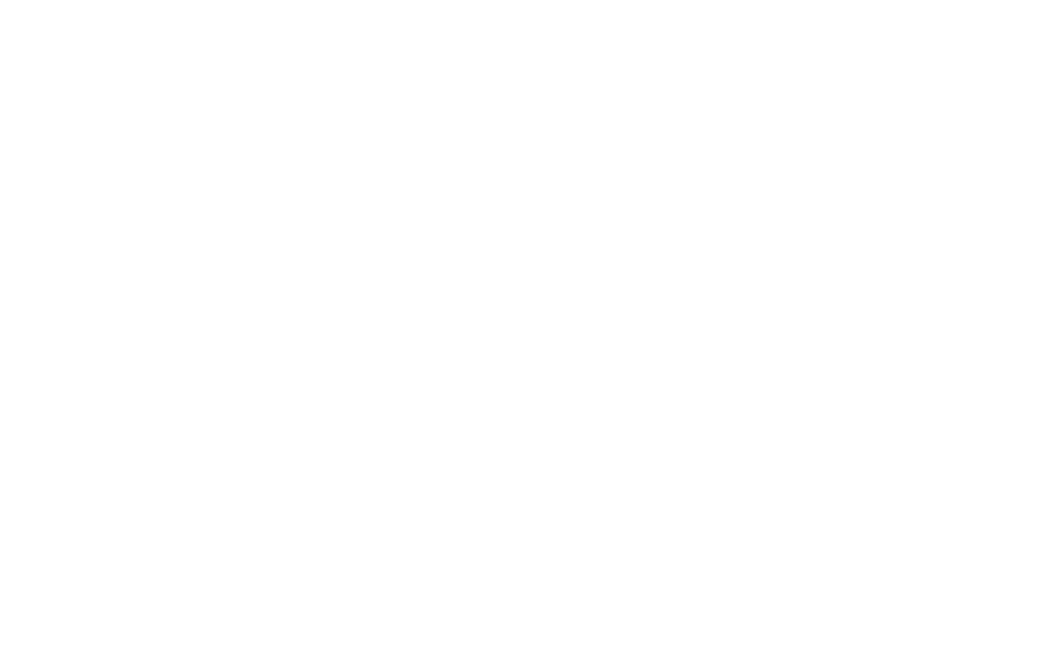
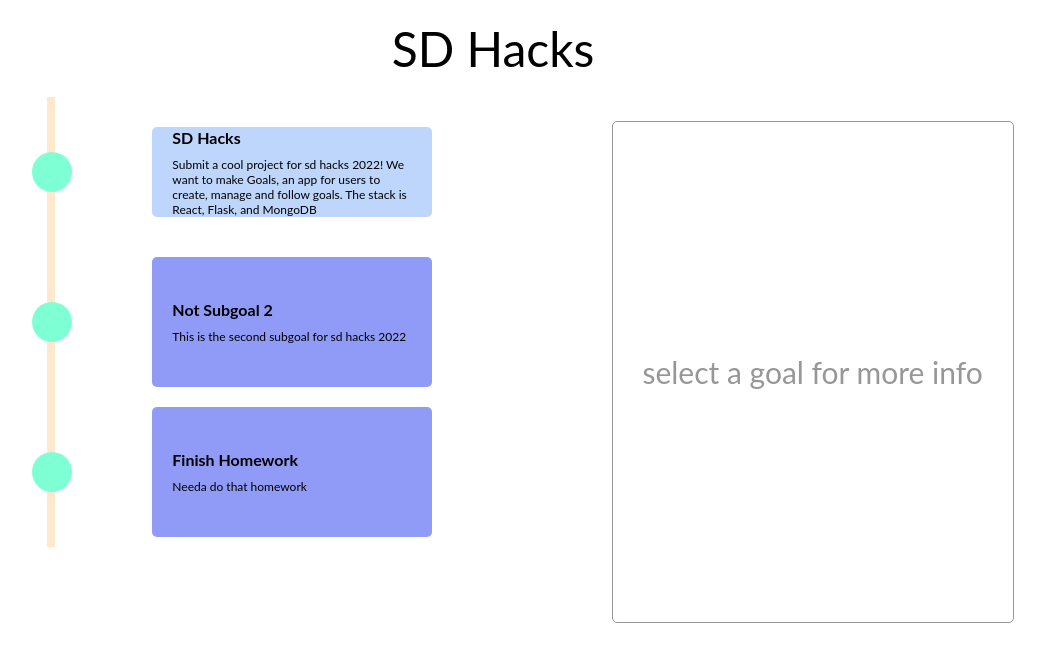
Before and after one commit to bdhmin/sd-hacks-2022, a React (Create React App) app in the folder goals-frontend/: page /view-goal in a window 1280 px wide. Before the commit this address had no page. Shown: the top 662 px of the page, without its empty margins (147-1192 px from the left). Built offline with nearby package versions, Linux system fonts and the light colour scheme.

Commit message:
view goals

```diff
--- a/goals-frontend/src/App.tsx
+++ b/goals-frontend/src/App.tsx
@@ -9,6 +9,7 @@
 import Navbar from './app/shared/navbar/navbar';
 import CreateGoal from './app/main/create-goal/create-goal';
 import Explore from './app/main/explore/explore';
+import ViewGoal from './app/main/view-goal/view-goal';
 
 function App() {
 
@@ -50,6 +51,7 @@
           <Route path='/timeline' element={ <Timeline/> }/>
           <Route path='/create-goal' element={ <CreateGoal/> }/>
           <Route path='/explore' element={ <Explore/> } />
+          <Route path='/view-goal' element={ <ViewGoal/> }/>
         </Routes>
       </Router>
     </div>
--- a/goals-frontend/src/app/main/view-goal/view-goal.css
+++ b/goals-frontend/src/app/main/view-goal/view-goal.css
@@ -0,0 +1,33 @@
+.content {
+    display: flex;
+    flex-direction: row;
+    justify-content: space-evenly;
+    align-items: center;
+}
+
+.header {
+    font-size: 48px;
+    margin: 20px 0px;
+}
+
+/* width */
+::-webkit-scrollbar {
+    width: 10px;
+}
+
+/* Track */
+::-webkit-scrollbar-track {
+background: #f1f1f1;
+border-radius: 10px;
+}
+
+/* Handle */
+::-webkit-scrollbar-thumb {
+background: rgb(255, 230, 210);
+border-radius: 10px;
+}
+
+/* Handle on hover */
+::-webkit-scrollbar-thumb:hover {
+background: rgb(252, 200, 141);
+}
--- a/goals-frontend/src/app/main/view-goal/view-goal.tsx
+++ b/goals-frontend/src/app/main/view-goal/view-goal.tsx
@@ -1,4 +1,99 @@
-import React from 'react';
+import React, { useState } from 'react';
 import ReactDOM from 'react-dom';
 import axios from 'axios';
 import './view-goal.css';
+import { Goal } from '../../+types/goal'
+import TimelineLine from '../timeline/timeline-line/timeline-line';
+import GoalCard from '../../shared/goal-card/goal-card';
+
+function ViewGoal() {
+    const [currGoal, setCurrGoal] = useState<any>(null);
+
+    const userId = localStorage.getItem('currentUserId');
+
+    const goal: Goal = {
+        '_id': 'foo',
+        '_creatorId': null,
+        '_parentId': 'foo',
+
+        'title': 'SD Hacks',
+        'description': 'Submit a cool project for sd hacks 2022! We want to make Goals, an app for users to create, manage and follow goals. The stack is React, Flask, and MongoDB',
+        'start_date': new Date(),
+        'end_date': new Date(),
+
+        'subgoals': [
+            {'_id': 'bar',
+             '_creatorId': null,
+            'title': 'Finish Homework',
+            'description': 'Needa do that homework',
+            'start_date': new Date(2022, 11, 18),
+            'end_date': new Date(2022, 11, 18),
+
+            'subgoals': [],
+            '_parentId': "",
+            'depth': 0,
+            'tags': [],
+
+            'followers': [],
+            'follower_count': 4,
+
+            'inspired_goals': [],
+            'inspired_by': null,
+            },
+            {
+                '_id': 'foo2',
+                'title': 'Not Subgoal 2',
+                'description': 'This is the second subgoal for sd hacks 2022',
+                '_creatorId': 'Udo',
+                'start_date': new Date(2022, 10, 4),
+                'end_date': new Date(2022, 10, 4),
+
+                'subgoals': [],
+                '_parentId': "",
+                'depth': 0,
+                'tags': [],
+
+                'followers': [],
+                'follower_count': 0,
+
+                'inspired_goals': [],
+                'inspired_by': null,
+              }
+        ],
+        'depth': 0,
+        'tags': ['fdjka', 'jfdkas;'],
+
+        'followers': [],
+        'follower_count': 0,
+        'inspired_goals': [],
+        'inspired_by': null
+    }
+
+    const goalData = [goal];
+
+    const subgoals:Goal[] = goal.subgoals;
+    const tags:string[] = goal.tags;
+
+    for (var g of subgoals) {
+        goalData.push(g);
+    }
+
+    return(
+        <div className='view-goal'>
+            <div className="header">{goal.title}</div>
+            <div className="content">
+            <TimelineLine
+                goalData={goalData}
+                setGoal={setCurrGoal}
+            ></TimelineLine>
+            {
+                currGoal === null ?
+                <GoalCard goal={currGoal}></GoalCard>
+                : <GoalCard goal={currGoal}></GoalCard>
+            }
+      </div>
+        </div>
+    );
+}
+
+export default ViewGoal
```
